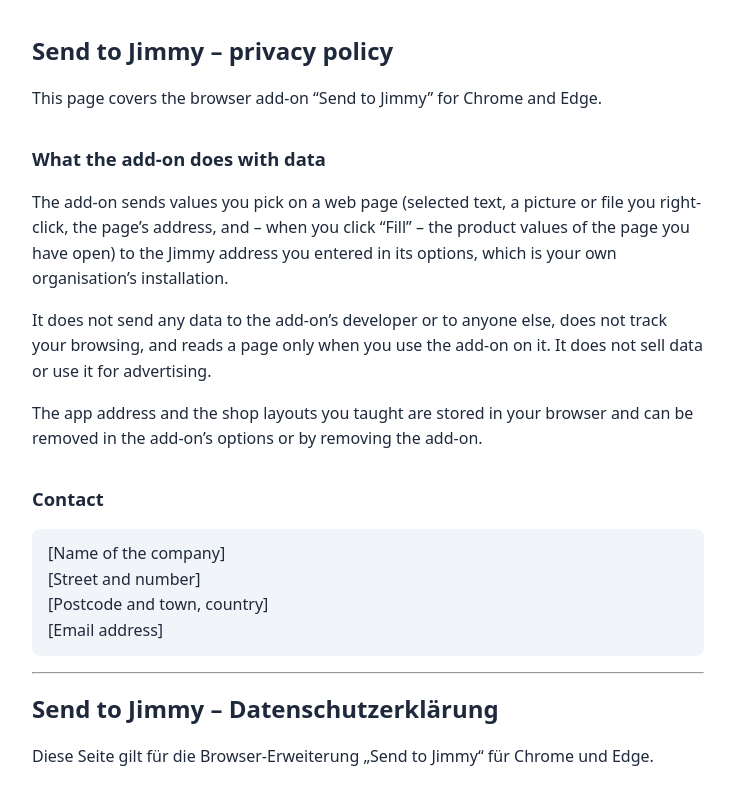
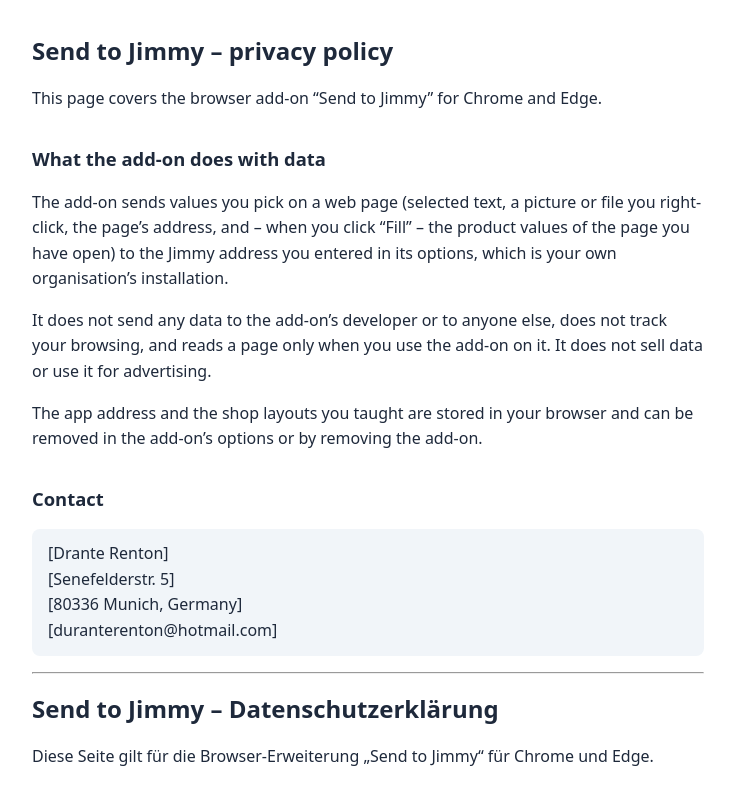
Before and after one commit to Jimmyd1984-code/jimmy-hotel-site, a plain HTML site: page Privacy.html in a window 1280 px wide. Shown: the top 799 px of the page, without its empty margins (272-1007 px from the left). Drawn offline with Linux system fonts and the light colour scheme.

Commit message:
Update and rename index.html to Privacy.html

```diff
--- a/index.html
+++ b/Privacy.html
@@ -24,7 +24,7 @@ page only when you use the add-on on it. It does not sell data or use it for adv
 options or by removing the add-on.</p>
 
 <h2>Contact</h2>
-<p class="contact">[Name of the company]<br>[Street and number]<br>[Postcode and town, country]<br>[Email address]</p>
+<p class="contact">[Drante Renton]<br>[Senefelderstr. 5]<br>[80336 Munich, Germany]<br>[duranterenton@hotmail.com]</p>
 
 <hr>
 
```
